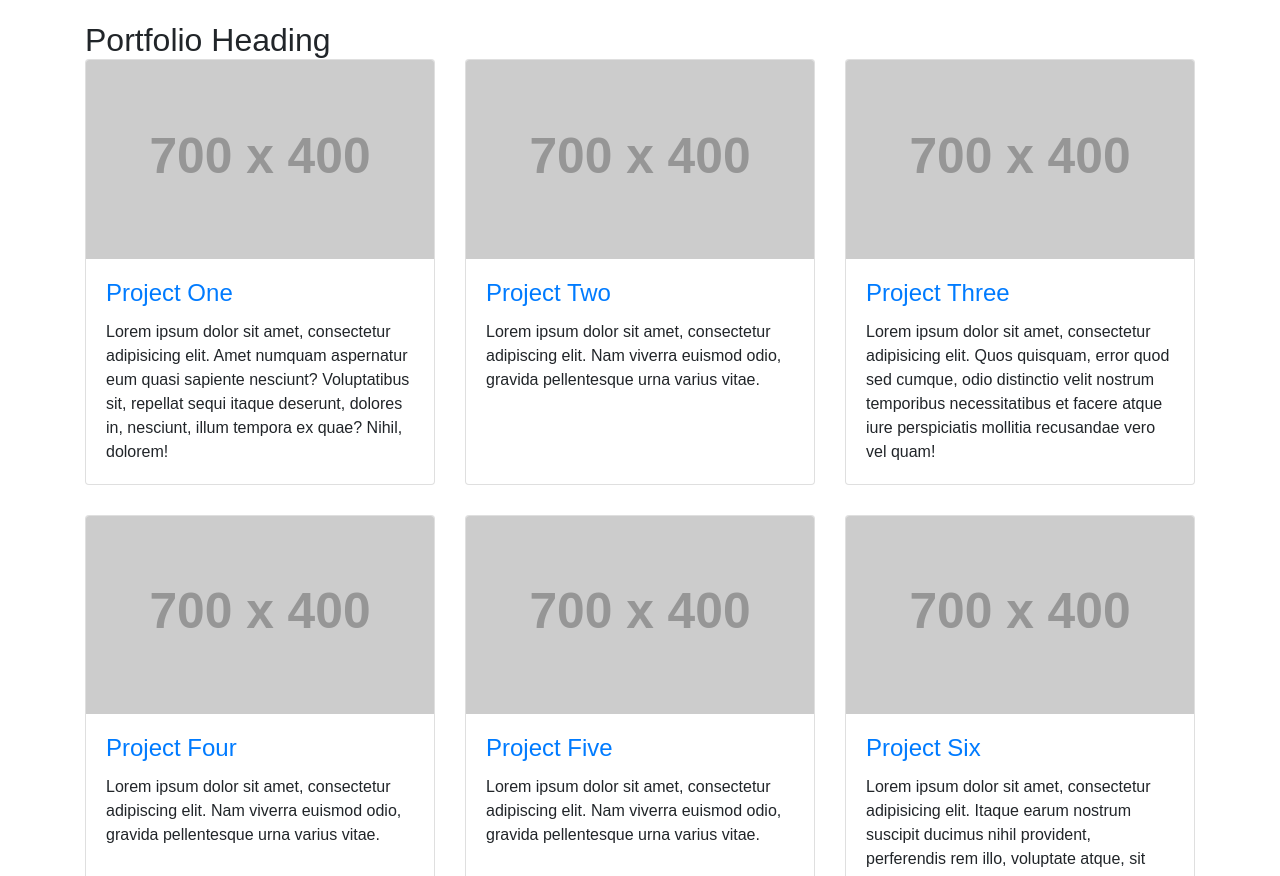
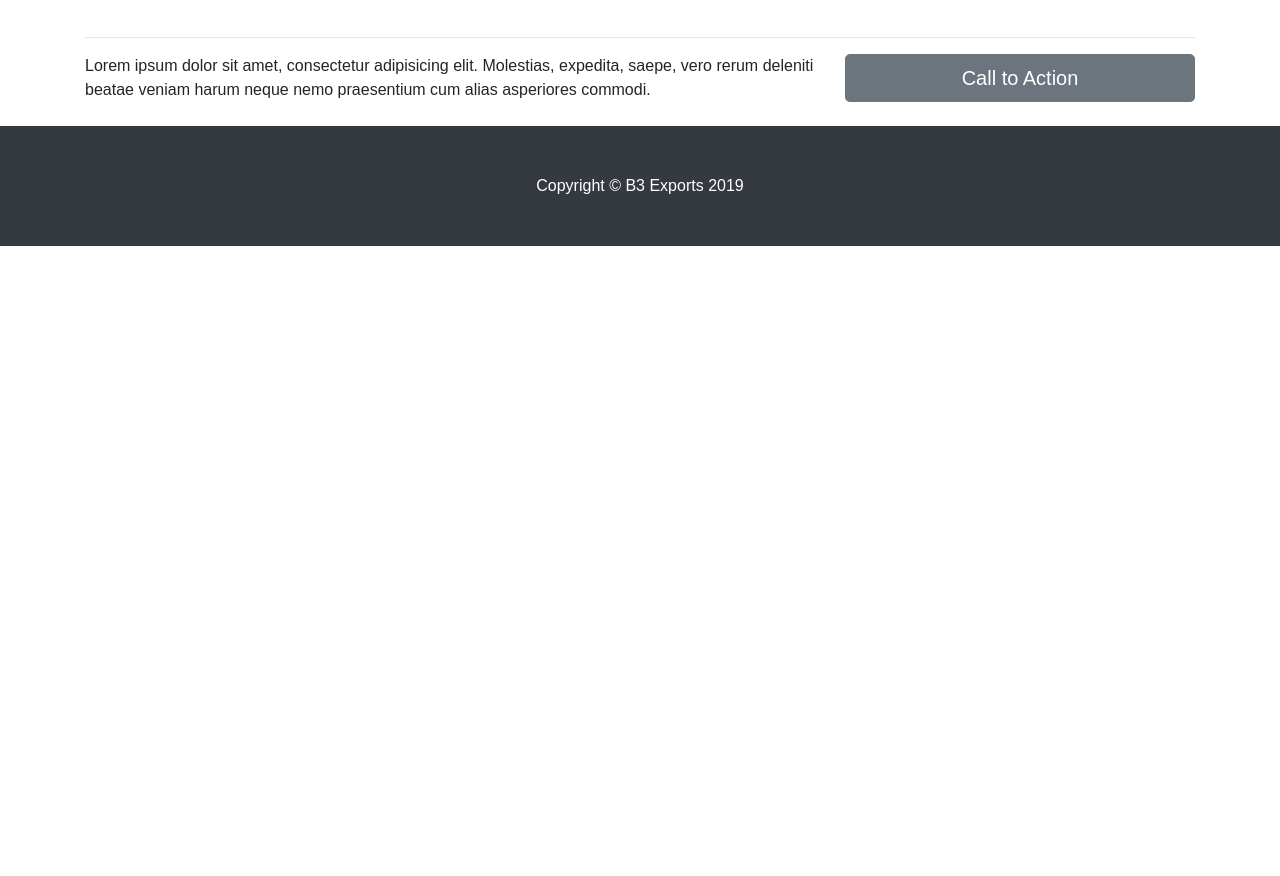
Before and after one commit to b3exportsgh/b3exportsgh.github.io, a website: page index.html in a window 1280 px wide. Shown: the part 1096-1972 px from the top of the page. After the commit the page ends 1342 px from the top, so only its background shows below. Drawn offline with Linux system fonts and the light colour scheme; placeholder pictures from the web are drawn by us.

Commit message:
Removed Portfolio in index

```diff
--- a/index.html
+++ b/index.html
@@ -114,7 +114,7 @@ document.onclick = mclose;
       <td>
         <ul id="sddm">
           <li><a href="index.html" onmouseover="mopen('m1')" onmouseout="mclosetime()">Home</a></li>
-          <li><a href="about.html" onmouseover="mopen('m2')" onmouseout="mclosetime()">About Us</a></li>
+          <li><a href="about.html" onmouseover="mopen('m2')" onmouseout="mclosetime()">Portfolio</a></li>
           <li><a href="mats.html" onmouseover="mopen('m3')" onmouseout="mclosetime()">Products</a>
             <div id="m3" onmouseover="mcancelclosetime()" onmouseout="mclosetime()"> <a href="mats.html">Mats</a> </div>
           </li>
@@ -210,79 +210,6 @@ document.onclick = mclose;
     </div>
   </div>
   <br/>
-    <!-- Portfolio Section -->
-    <h2>Portfolio Heading</h2>
-
-    <div class="row">
-      <div class="col-lg-4 col-sm-6 portfolio-item">
-        <div class="card h-100">
-          <a href="#"><img class="card-img-top" src="http://placehold.it/700x400" alt=""></a>
-          <div class="card-body">
-            <h4 class="card-title">
-              <a href="#">Project One</a>
-            </h4>
-            <p class="card-text">Lorem ipsum dolor sit amet, consectetur adipisicing elit. Amet numquam aspernatur eum quasi sapiente nesciunt? Voluptatibus sit, repellat sequi itaque deserunt, dolores in, nesciunt, illum tempora ex quae? Nihil, dolorem!</p>
-          </div>
-        </div>
-      </div>
-      <div class="col-lg-4 col-sm-6 portfolio-item">
-        <div class="card h-100">
-          <a href="#"><img class="card-img-top" src="http://placehold.it/700x400" alt=""></a>
-          <div class="card-body">
-            <h4 class="card-title">
-              <a href="#">Project Two</a>
-            </h4>
-            <p class="card-text">Lorem ipsum dolor sit amet, consectetur adipiscing elit. Nam viverra euismod odio, gravida pellentesque urna varius vitae.</p>
-          </div>
-        </div>
-      </div>
-      <div class="col-lg-4 col-sm-6 portfolio-item">
-        <div class="card h-100">
-          <a href="#"><img class="card-img-top" src="http://placehold.it/700x400" alt=""></a>
-          <div class="card-body">
-            <h4 class="card-title">
-              <a href="#">Project Three</a>
-            </h4>
-            <p class="card-text">Lorem ipsum dolor sit amet, consectetur adipisicing elit. Quos quisquam, error quod sed cumque, odio distinctio velit nostrum temporibus necessitatibus et facere atque iure perspiciatis mollitia recusandae vero vel quam!</p>
-          </div>
-        </div>
-      </div>
-      <div class="col-lg-4 col-sm-6 portfolio-item">
-        <div class="card h-100">
-          <a href="#"><img class="card-img-top" src="http://placehold.it/700x400" alt=""></a>
-          <div class="card-body">
-            <h4 class="card-title">
-              <a href="#">Project Four</a>
-            </h4>
-            <p class="card-text">Lorem ipsum dolor sit amet, consectetur adipiscing elit. Nam viverra euismod odio, gravida pellentesque urna varius vitae.</p>
-          </div>
-        </div>
-      </div>
-      <div class="col-lg-4 col-sm-6 portfolio-item">
-        <div class="card h-100">
-          <a href="#"><img class="card-img-top" src="http://placehold.it/700x400" alt=""></a>
-          <div class="card-body">
-            <h4 class="card-title">
-              <a href="#">Project Five</a>
-            </h4>
-            <p class="card-text">Lorem ipsum dolor sit amet, consectetur adipiscing elit. Nam viverra euismod odio, gravida pellentesque urna varius vitae.</p>
-          </div>
-        </div>
-      </div>
-      <div class="col-lg-4 col-sm-6 portfolio-item">
-        <div class="card h-100">
-          <a href="#"><img class="card-img-top" src="http://placehold.it/700x400" alt=""></a>
-          <div class="card-body">
-            <h4 class="card-title">
-              <a href="#">Project Six</a>
-            </h4>
-            <p class="card-text">Lorem ipsum dolor sit amet, consectetur adipisicing elit. Itaque earum nostrum suscipit ducimus nihil provident, perferendis rem illo, voluptate atque, sit eius in voluptates, nemo repellat fugiat excepturi! Nemo, esse.</p>
-          </div>
-        </div>
-      </div>
-    </div>
-    <!-- /.row -->
-
 
 
     <hr>
```
